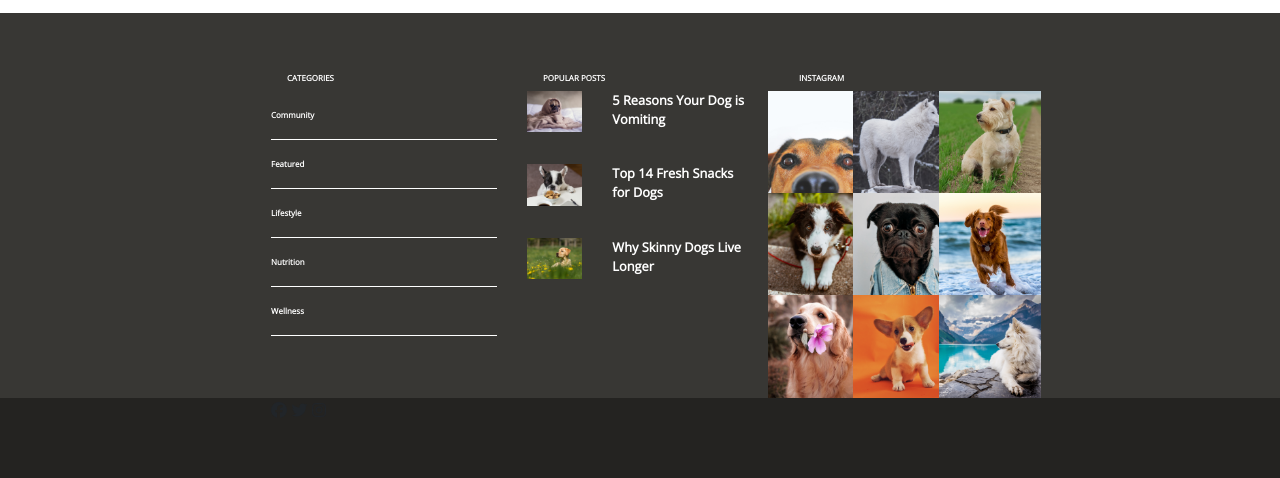
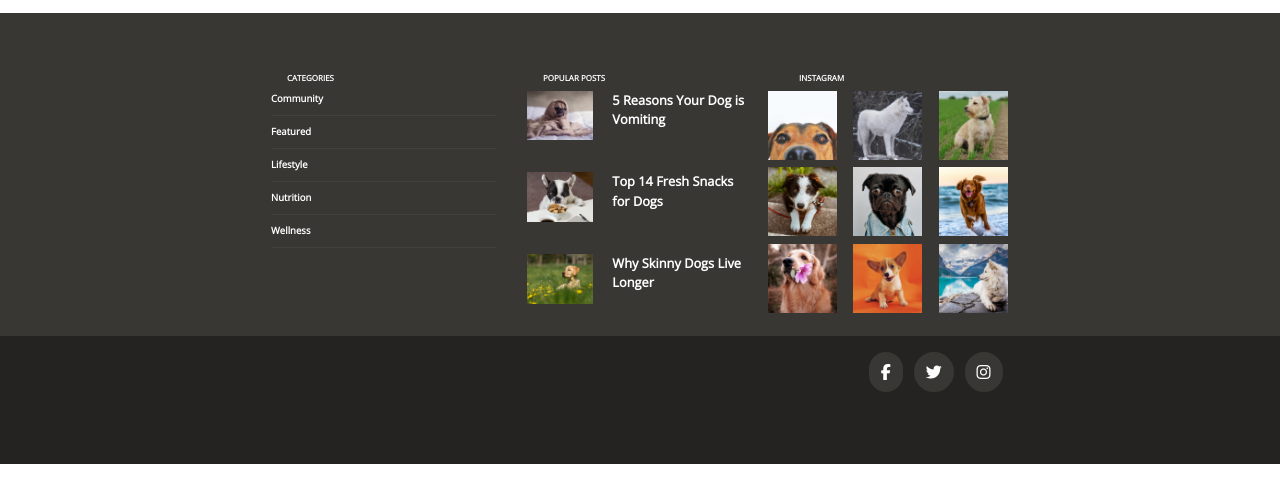
Before and after one commit to Maxime-Cao/foodog, a plain HTML site: page index.html in a window 1280 px wide. Shown: the part 2537-3015 px from the top of the page. Drawn offline with nearby package versions, Linux system fonts and the light colour scheme.

Commit message:
footer ok

```diff
--- a/assets/scss/style.scss
+++ b/assets/scss/style.scss
@@ -1,8 +1,9 @@
 /* font-family: 'Open Sans', sans-serif;
 font-family: 'Crimson Text', serif; */
 
-$pfootercolor:  white;
-$pfooterfont: 'Open Sans', sans-serif;
+$pfootercolor: white;
+$pfooterfont: 'Open Sans',
+sans-serif;
 
 /* * {
   border: 1px solid black;
@@ -27,12 +28,17 @@ $pfooterfont: 'Open Sans', sans-serif;
 
 h6 {
   font: {
-  size: 0.5em !important;
-  weight: 1000 !important;
+    size: 0.5em !important;
+    weight: 1000 !important;
   }
+
   text-transform: uppercase;
   margin-left: 1rem;
-  }
+}
+
+.column1 {
+  margin-bottom: 0;
+}
 
 #footer1-list {
 
@@ -40,20 +46,19 @@ h6 {
   padding-left: 0;
 
   .list-item {
-    border-bottom: 0.1em solid white;
-    line-height: 3rem;
-    font-size: 0.5rem;}
+
+    border-bottom: 0.1rem solid rgba(255, 255, 255, .05);
+    line-height: 2rem;
+    font-size: 0.6em;
+  }
 }
 
 .pictures1 {
-  width: 100%;
-  height: 100%;
+  max-width: 120%;
+  max-height: 120%;
   padding-bottom: 2rem;
 }
 
-.pictures2 {
-  width: 120%;
-}
 
 .max-w {
   max-width: 100% !important;
@@ -67,16 +72,42 @@ h6 {
   font-size: 0.8rem;
 }
 
-.flex{
-  padding:0 !important;
+.flex {
+  padding: 0 !important;
+  max-width: 90%;
+  max-height: 90%;
+  padding-top: 1em;
 }
-.r_dis{
+
+.r_dis {
   position: relative;
+}
 
-
+.set {
+  max-height: 130%;
 }
 
 #footer-media {
-  height: 5rem;
+  height: 8rem;
   background-color: #242321;
 }
+
+.media-icons {
+  color: white;
+  text-align: right;
+  padding-top: 1rem;
+}
+
+#icons {
+  border: 0.8rem solid #383734;
+  background-color: #383734;
+  border-radius: 3rem;
+  margin-right: 0.4rem;
+}
+
+.dim {
+  i {
+    width: 1em !important;
+    height: 1em !important;
+  }
+}
--- a/index.html
+++ b/index.html
@@ -1,29 +1,21 @@
 <!DOCTYPE html>
 <html lang="en">
+
 <head>
   <meta charset="UTF-8" />
   <meta name="viewport" content="width=device-width, initial-scale=1.0" />
   <meta http-equiv="X-UA-Compatible" content="ie=edge" />
   <title>Index</title>
   <link rel="stylesheet" href="assets/css/style.css" />
-    <link
-      href="https://fonts.googleapis.com/css?family=Crimson+Text&display=swap"
-      rel="stylesheet"
-    />
-    <link
-      href="https://fonts.googleapis.com/css?family=Open+Sans&display=swap"
-      rel="stylesheet"
-    />
+  <link href="https://fonts.googleapis.com/css?family=Crimson+Text&display=swap" rel="stylesheet" />
+  <link href="https://fonts.googleapis.com/css?family=Open+Sans&display=swap" rel="stylesheet" />
 
   <script src="https://kit.fontawesome.com/a076d05399.js"></script>
 
-    <link
-      rel="stylesheet"
-      href="https://stackpath.bootstrapcdn.com/bootstrap/4.3.1/css/bootstrap.min.css"
-      integrity="sha384-ggOyR0iXCbMQv3Xipma34MD+dH/1fQ784/j6cY/iJTQUOhcWr7x9JvoRxT2MZw1T"
-      crossorigin="anonymous"
-    />
+  <link rel="stylesheet" href="https://stackpath.bootstrapcdn.com/bootstrap/4.3.1/css/bootstrap.min.css"
+    integrity="sha384-ggOyR0iXCbMQv3Xipma34MD+dH/1fQ784/j6cY/iJTQUOhcWr7x9JvoRxT2MZw1T" crossorigin="anonymous" />
 </head>
+
 <body>
   <!--Entete-->
   <section class="container">
@@ -43,46 +35,31 @@
       <article class="col-md-6">
         <div class="row">
           <div class="col-md-12">
-              <img
-                alt="Bootstrap Image Preview"
-                src="https://www.layoutit.com/img/sports-q-c-140-140-3.jpg"
-              />
+            <img alt="Bootstrap Image Preview" src="https://www.layoutit.com/img/sports-q-c-140-140-3.jpg" />
           </div>
         </div>
       </article>
       <aside class="col-md-3">
         <div class="row">
           <article class="col-md-12">
-              <img
-                alt="Bootstrap Image Preview"
-                src="https://www.layoutit.com/img/sports-q-c-140-140-3.jpg"
-              />
+            <img alt="Bootstrap Image Preview" src="https://www.layoutit.com/img/sports-q-c-140-140-3.jpg" />
           </article>
         </div>
         <div class="row">
           <div class="col-md-12">
-              <img
-                alt="Bootstrap Image Preview"
-                src="https://www.layoutit.com/img/sports-q-c-140-140-3.jpg"
-              />
+            <img alt="Bootstrap Image Preview" src="https://www.layoutit.com/img/sports-q-c-140-140-3.jpg" />
           </div>
         </div>
       </aside>
       <aside class="col-md-3">
         <div class="row">
           <article class="col-md-12">
-              <img
-                alt="Bootstrap Image Preview"
-                src="https://www.layoutit.com/img/sports-q-c-140-140-3.jpg"
-              />
+            <img alt="Bootstrap Image Preview" src="https://www.layoutit.com/img/sports-q-c-140-140-3.jpg" />
           </article>
         </div>
         <div class="row">
           <article class="col-md-12">
-              <img
-                alt="Bootstrap Image Preview"
-                src="https://www.layoutit.com/img/sports-q-c-140-140-3.jpg"
-              />
+            <img alt="Bootstrap Image Preview" src="https://www.layoutit.com/img/sports-q-c-140-140-3.jpg" />
           </article>
         </div>
       </aside>
@@ -97,28 +74,19 @@
         </div>
         <article class="row">
           <div class="col-md-6">
-              <img
-                alt="Bootstrap Image Preview"
-                src="https://www.layoutit.com/img/sports-q-c-140-140-3.jpg"
-              />
+            <img alt="Bootstrap Image Preview" src="https://www.layoutit.com/img/sports-q-c-140-140-3.jpg" />
           </div>
           <div class="col-md-6"></div>
         </article>
         <article class="row">
           <div class="col-md-6">
-              <img
-                alt="Bootstrap Image Preview"
-                src="https://www.layoutit.com/img/sports-q-c-140-140-3.jpg"
-              />
+            <img alt="Bootstrap Image Preview" src="https://www.layoutit.com/img/sports-q-c-140-140-3.jpg" />
           </div>
           <div class="col-md-6"></div>
         </article>
         <article class="row">
           <div class="col-md-6">
-              <img
-                alt="Bootstrap Image Preview"
-                src="https://www.layoutit.com/img/sports-q-c-140-140-3.jpg"
-              />
+            <img alt="Bootstrap Image Preview" src="https://www.layoutit.com/img/sports-q-c-140-140-3.jpg" />
           </div>
           <div class="col-md-6"></div>
         </article>
@@ -129,10 +97,7 @@
         </nav>
         <article class="row">
           <div class="col-md-12">
-              <img
-                alt="Bootstrap Image Preview"
-                src="https://www.layoutit.com/img/sports-q-c-140-140-3.jpg"
-              />
+            <img alt="Bootstrap Image Preview" src="https://www.layoutit.com/img/sports-q-c-140-140-3.jpg" />
           </div>
         </article>
       </aside>
@@ -145,44 +110,26 @@
         text
         <section class="row">
           <article class="col-md-6">
-              <img
-                alt="Bootstrap Image Preview"
-                src="https://www.layoutit.com/img/sports-q-c-140-140-3.jpg"
-              />
+            <img alt="Bootstrap Image Preview" src="https://www.layoutit.com/img/sports-q-c-140-140-3.jpg" />
           </article>
           <article class="col-md-6">
-              <img
-                alt="Bootstrap Image Preview"
-                src="https://www.layoutit.com/img/sports-q-c-140-140-3.jpg"
-              />
+            <img alt="Bootstrap Image Preview" src="https://www.layoutit.com/img/sports-q-c-140-140-3.jpg" />
           </article>
         </section>
         <section class="row">
           <article class="col-md-6">
-              <img
-                alt="Bootstrap Image Preview"
-                src="https://www.layoutit.com/img/sports-q-c-140-140-3.jpg"
-              />
+            <img alt="Bootstrap Image Preview" src="https://www.layoutit.com/img/sports-q-c-140-140-3.jpg" />
           </article>
           <article class="col-md-6">
-              <img
-                alt="Bootstrap Image Preview"
-                src="https://www.layoutit.com/img/sports-q-c-140-140-3.jpg"
-              />
+            <img alt="Bootstrap Image Preview" src="https://www.layoutit.com/img/sports-q-c-140-140-3.jpg" />
           </article>
         </section>
         <section class="row">
           <article class="col-md-6">
-              <img
-                alt="Bootstrap Image Preview"
-                src="https://www.layoutit.com/img/sports-q-c-140-140-3.jpg"
-              />
+            <img alt="Bootstrap Image Preview" src="https://www.layoutit.com/img/sports-q-c-140-140-3.jpg" />
           </article>
           <article class="col-md-6">
-              <img
-                alt="Bootstrap Image Preview"
-                src="https://www.layoutit.com/img/sports-q-c-140-140-3.jpg"
-              />
+            <img alt="Bootstrap Image Preview" src="https://www.layoutit.com/img/sports-q-c-140-140-3.jpg" />
           </article>
         </section>
         <nav>
@@ -218,8 +165,8 @@
   <footer class="container-fluid p-0" id="footer1-cont1">
     <section class="container" id="footer1-cont2">
       <div class="row">
-          <section class="col-md-4" id="first-column">
-            <h6>CATEGORIES</h6>
+        <section class="col-md-4">
+          <h6 class="column1">CATEGORIES</h6>
           <ul id="footer1-list">
             <li class="list-item">
               Community
@@ -242,92 +189,56 @@
           <h6>POPULAR POSTS</h6>
           <article class="row">
             <div class="col-md-4 max-w">
-                <img class="pictures1"
-                  alt="Dog vomit"
-                  src="assets/images/vomit-2.png"
-                />
+              <img class="pictures1" alt="Dog vomit" src="assets/images/vomit-2.png" />
             </div>
             <div class="col-md-8 text-resize2">5 Reasons Your Dog is Vomiting</div>
           </article>
           <article class="row">
             <div class="col-md-4">
-                <img class="pictures1"
-                  alt="Dog eat"
-                  src="assets/images/snacks-2.png"
-                />
+              <img class="pictures1" alt="Dog eat" src="assets/images/snacks-2.png" />
             </div>
             <div class="col-md-8 text-resize2">Top 14 Fresh Snacks for Dogs</div>
           </article>
           <article class="row">
             <div class="col-md-4">
-                <img class="pictures1"
-                  alt="Skinny dog"
-                  src="assets/images/skinny-3.png"
-                />
+              <img class="pictures1" alt="Skinny dog" src="assets/images/skinny-3.png" />
             </div>
             <div class="col-md-8 text-resize2">Why Skinny Dogs Live Longer</div>
           </article>
         </article>
-          <article class="col-md-4">
+        <article class="col-md-4 set">
           <h6>INSTAGRAM</h6>
-            <div class="row">
+          <div class="row ">
             <section class="col-md-4 flex">
-                <img class="pictures2 flex"
-                  alt="Dog insta 1"
-                  src="assets/images/insta-1.png"
-                />
+              <img class="pictures1 flex" alt="Dog insta 1" src="assets/images/insta-1.png" />
             </section>
             <section class="col-md-4 flex">
-                <img class="pictures2 flex"
-                  alt="Dog insta 2"
-                  src="assets/images/insta-2.png"
-                />
+              <img class="pictures1 flex" alt="Dog insta 2" src="assets/images/insta-2.png" />
             </section>
             <section class="col-md-4 flex">
-                <img class="pictures2 flex"
-                  alt="Dog insta 3"
-                  src="assets/images/insta-3.png"
-                />
-              </section>
-            </div>
-            <div class="row flex">
-              <section class="col-md-4 flex">
-                <img class="pictures2 flex"
-                  alt="Dog insta 4"
-                  src="assets/images/insta-4.png"
-                />
-              </section>
-              <section class="col-md-4 flex">
-                <img class="pictures2 flex"
-                  alt="Dog insta 5"
-                  src="assets/images/insta-5.png"
-                />
-              </section>
-              <section class="col-md-4 flex">
-                <img class="pictures2 flex"
-                  alt="Dog insta 6"
-                  src="assets/images/insta-6.png"
-                />
+              <img class="pictures1 flex" alt="Dog insta 3" src="assets/images/insta-3.png" />
             </section>
           </div>
           <div class="row">
             <section class="col-md-4 flex">
-                <img class="pictures2 flex"
-                  alt="Dog insta 7"
-                  src="assets/images/insta-7.png"
-                />
+              <img class="pictures1 flex" alt="Dog insta 4" src="assets/images/insta-4.png" />
             </section>
             <section class="col-md-4 flex">
-                <img class="pictures2 flex"
-                  alt="Dog insta 8"
-                  src="assets/images/insta-8.png"
-                />
+              <img class="pictures1 flex" alt="Dog insta 5" src="assets/images/insta-5.png" />
             </section>
             <section class="col-md-4 flex">
-                <img class="pictures2 flex"
-                  alt="Dog insta 9"
-                  src="assets/images/insta-9.png"
-                />
+              <img class="pictures1 flex" alt="Dog insta 6" src="assets/images/insta-6.png" />
+            </section>
+          </div>
+          <div class="row">
+            <section class="col-md-4 flex">
+              <img class="pictures1 flex" alt="Dog insta 7" src="assets/images/insta-7.png" />
+            </section>
+            <section class="col-md-4 flex">
+              <img class="pictures1 flex" alt="Dog insta 8" src="assets/images/insta-8.png" />
+            </section>
+            <section class="col-md-4 flex">
+              <img class="pictures1 flex" alt="Dog insta 9" src="assets/images/insta-9.png" />
             </section>
           </div>
         </article>
@@ -338,13 +249,15 @@
   <article class="container-fluid p-0" id="footer-media">
     <nav class="container">
       <div class="row">
-          <div class="col-md-12">
-              <i class="fab fa-facebook"></i>
-              <i class="fab fa-twitter"></i>
-              <i class="fab fa-instagram"></i>
+        <div class="col-md-12 media-icons">
+          <!--Problème de forme icone facebook = forme patate-->
+          <i class="fab fa-facebook-f dim" id="icons"></i>
+          <i class="fab fa-twitter" id="icons"></i>
+          <i class="fab fa-instagram" id="icons"></i>
         </div>
       </div>
     </nav>
   </article>
 </body>
+
 </html>
```
Also changed, not shown: assets/css/style.css, 1 other file. Lines whose indentation alone changed are shown as unchanged.
